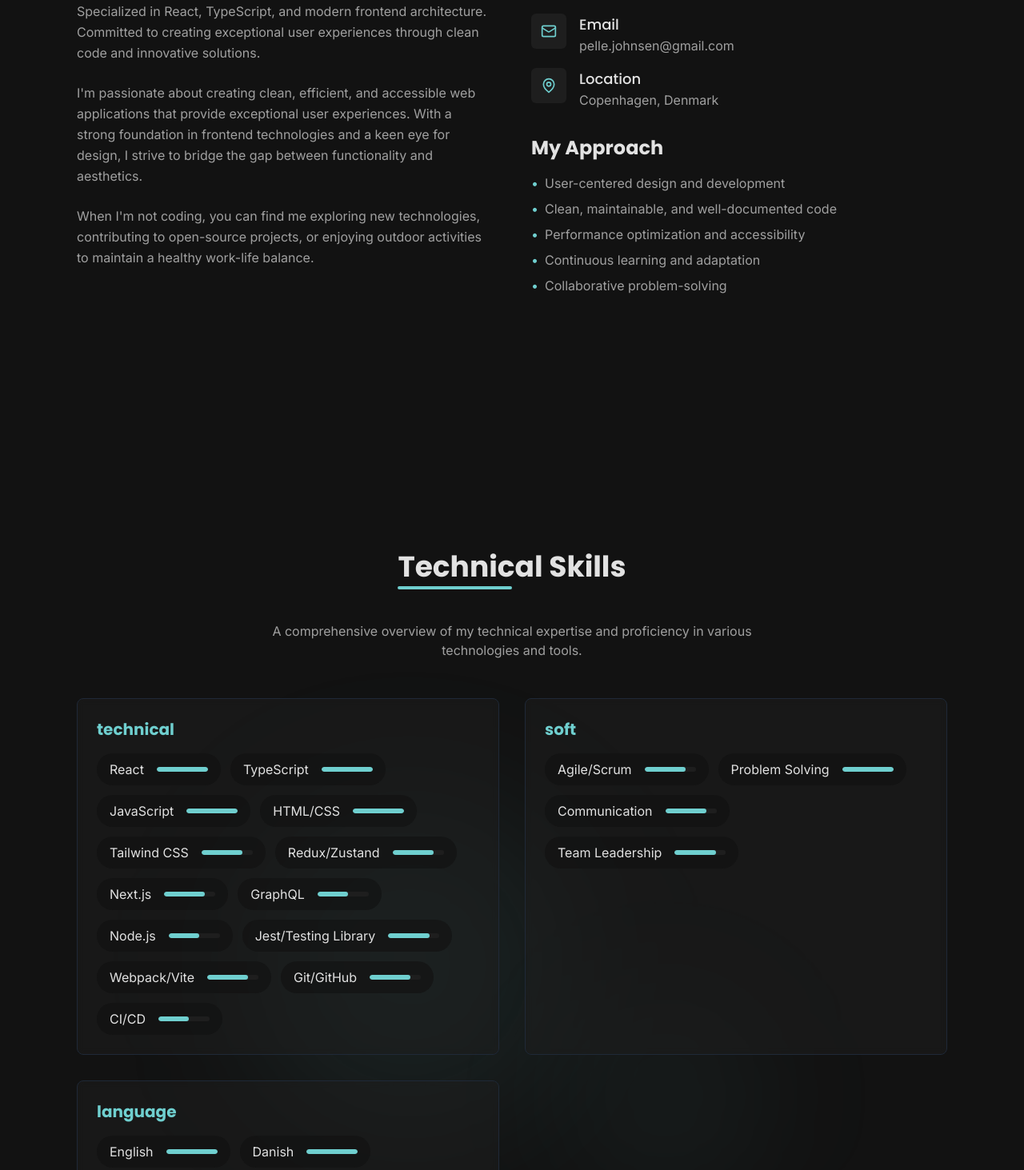
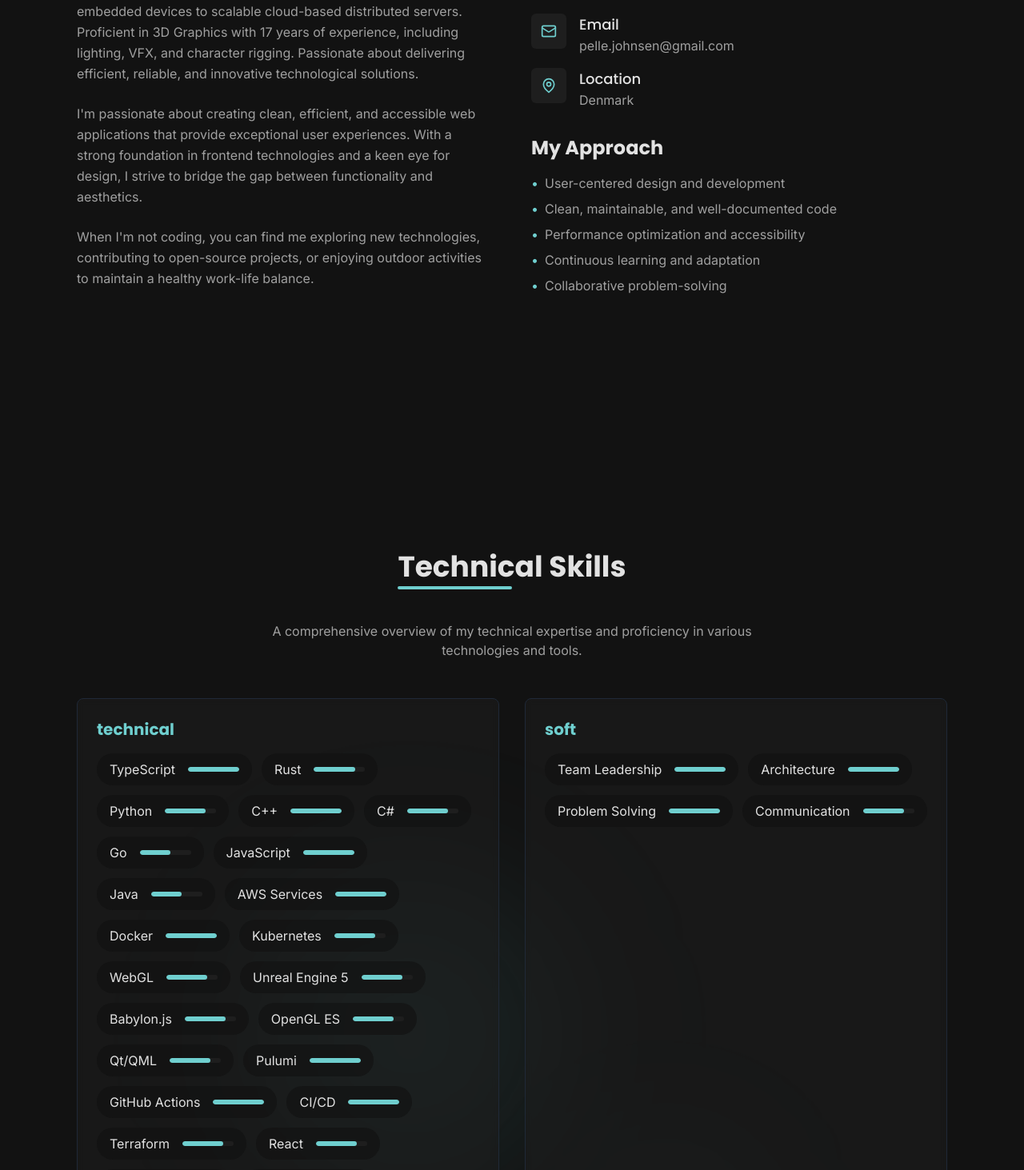
Before and after one commit to pjoe/pjoe.github.io, a React (Vite) app: page / in a window 1280 px wide. Shown: the part 1147-2610 px from the top of the page at 80% size. Built offline with nearby package versions, Linux system fonts and the light colour scheme.

Commit message:
feat: updated cv content

```diff
--- a/src/data/resumeData.ts
+++ b/src/data/resumeData.ts
@@ -67,191 +67,319 @@ export interface ResumeData {
 
 const resumeData: ResumeData = {
   name: "Pelle Johnsen",
-  title: "Seasoned Software Engineer and Technical Leader",
-  bio: "Passionate frontend developer with 8+ years of experience building responsive, accessible, and performant web applications. Specialized in React, TypeScript, and modern frontend architecture. Committed to creating exceptional user experiences through clean code and innovative solutions.",
+  title: "Seasoned Software Developer and Architect",
+  bio: "Software Developer and Architect with over 27 years of experience, specializing in systems ranging from resource-constrained embedded devices to scalable cloud-based distributed servers. Proficient in 3D Graphics with 17 years of experience, including lighting, VFX, and character rigging. Passionate about delivering efficient, reliable, and innovative technological solutions.",
   contact: {
     email: "pelle.johnsen@gmail.com",
-    phone: "+45 *** *** ***",
-    location: "Copenhagen, Denmark",
+    phone: "+45 27141525",
+    location: "Denmark",
     linkedin: "https://linkedin.com/in/pellej",
     github: "https://github.com/pjoe",
-    twitter: "https://twitter.com/johndoe",
-    website: "https://pjoe.github.io",
   },
   availability: {
-    status: "Full-time employed",
-    looking: true,
+    status: "CTO at Skybox.gg",
+    looking: false,
   },
   skills: [
-    { name: "React", level: 5, category: "technical" },
     { name: "TypeScript", level: 5, category: "technical" },
+    { name: "Rust", level: 4, category: "technical" },
+    { name: "Python", level: 4, category: "technical" },
+    { name: "C++", level: 5, category: "technical" },
+    { name: "C#", level: 4, category: "technical" },
+    { name: "Go", level: 3, category: "technical" },
     { name: "JavaScript", level: 5, category: "technical" },
-    { name: "HTML/CSS", level: 5, category: "technical" },
-    { name: "Tailwind CSS", level: 4, category: "technical" },
-    { name: "Redux/Zustand", level: 4, category: "technical" },
-    { name: "Next.js", level: 4, category: "technical" },
-    { name: "GraphQL", level: 3, category: "technical" },
-    { name: "Node.js", level: 3, category: "technical" },
-    { name: "Jest/Testing Library", level: 4, category: "technical" },
-    { name: "Webpack/Vite", level: 4, category: "technical" },
-    { name: "Git/GitHub", level: 4, category: "technical" },
-    { name: "CI/CD", level: 3, category: "technical" },
-    { name: "Agile/Scrum", level: 4, category: "soft" },
+    { name: "Java", level: 3, category: "technical" },
+    { name: "AWS Services", level: 5, category: "technical" },
+    { name: "Docker", level: 5, category: "technical" },
+    { name: "Kubernetes", level: 4, category: "technical" },
+    { name: "WebGL", level: 4, category: "technical" },
+    { name: "Unreal Engine 5", level: 4, category: "technical" },
+    { name: "Babylon.js", level: 4, category: "technical" },
+    { name: "OpenGL ES", level: 4, category: "technical" },
+    { name: "Qt/QML", level: 4, category: "technical" },
+    { name: "Pulumi", level: 5, category: "technical" },
+    { name: "GitHub Actions", level: 5, category: "technical" },
+    { name: "CI/CD", level: 5, category: "technical" },
+    { name: "Terraform", level: 4, category: "technical" },
+    { name: "React", level: 4, category: "technical" },
+    { name: "Node.js", level: 4, category: "technical" },
+    { name: "Django", level: 3, category: "technical" },
+    { name: "3D Graphics", level: 5, category: "technical" },
+    { name: "Team Leadership", level: 5, category: "soft" },
+    { name: "Architecture", level: 5, category: "soft" },
     { name: "Problem Solving", level: 5, category: "soft" },
     { name: "Communication", level: 4, category: "soft" },
-    { name: "Team Leadership", level: 4, category: "soft" },
+    { name: "Danish", level: 5, category: "language" },
     { name: "English", level: 5, category: "language" },
-    { name: "Danish", level: 5, category: "language" },
+    { name: "German", level: 2, category: "language" },
     { name: "Chinese", level: 1, category: "language" },
   ],
   experience: [
     {
-      title: "Senior Frontend Developer",
-      company: "TechCorp Inc.",
-      location: "San Francisco, CA",
-      period: "Jan 2020 - Present",
+      title: "CTO",
+      company: "Skybox.gg",
+      location: "Denmark",
+      period: "January 2023 - Present",
       description: [
-        "Lead a team of 5 frontend developers in building and maintaining a complex SaaS platform with 100k+ monthly active users",
-        "Architected and implemented a component library using React, TypeScript, and Tailwind CSS, reducing development time by 40%",
-        "Optimized application performance, improving load times by 60% and achieving a 95+ Lighthouse score",
-        "Implemented comprehensive testing strategy with Jest and Testing Library, achieving 90%+ code coverage",
+        "Migrated the main eSports analytics infrastructure to AWS with a multi-account setup and implemented DevOps practices using Pulumi",
+        "Developed a CS:GO 3D replay tool for broadcasting using Unreal Engine 5 with Lumen and real-time ray tracing",
+        "Built a fan engagement multiplayer casual game prototype using Babylon.js and PWA for mobile",
+        "Enhanced recruitment, employee evaluation, and career development processes",
+        "Managed development team leads and individual developers"
       ],
       technologies: [
-        "React",
-        "TypeScript",
-        "Tailwind CSS",
-        "Redux",
-        "Jest",
-        "Webpack",
+        "AWS",
+        "Pulumi",
+        "Unreal Engine 5",
+        "Babylon.js",
+        "DevOps",
+        "PWA"
       ],
     },
     {
-      title: "Frontend Developer",
-      company: "WebSolutions LLC",
-      location: "Seattle, WA",
-      period: "Mar 2017 - Dec 2019",
+      title: "Senior Solution Architect",
+      company: "Amazon Web Services",
+      location: "Denmark",
+      period: "March 2021 - December 2022",
       description: [
-        "Developed responsive web applications for clients across various industries",
-        "Migrated legacy jQuery codebase to modern React architecture",
-        "Collaborated with UX designers to implement pixel-perfect interfaces",
-        "Mentored junior developers and conducted code reviews",
+        "Advised startup clients on cloud architecture, focusing on security, reliability, cost optimization, and performance",
+        "Demonstrated solutions to address customer challenges using AWS services like CDK (IaC), ECS, EKS, CloudFront, API Gateway, RDS, Aurora, and SageMaker",
+        "Specialized in serverless technologies, containerization, databases, analytics, and AI/ML"
       ],
-      technologies: ["React", "JavaScript", "SCSS", "Redux", "REST APIs"],
+      technologies: [
+        "AWS",
+        "CDK",
+        "ECS",
+        "EKS",
+        "CloudFront",
+        "API Gateway",
+        "RDS",
+        "Aurora",
+        "SageMaker",
+        "Serverless",
+        "Containerization"
+      ],
     },
     {
-      title: "Junior Web Developer",
-      company: "Digital Creations",
-      location: "Portland, OR",
-      period: "Jun 2015 - Feb 2017",
+      title: "Chief Software Architect",
+      company: "TIMEmSYSTEM",
+      location: "Denmark",
+      period: "February 2020 - March 2021",
       description: [
-        "Built and maintained websites for small to medium-sized businesses",
-        "Implemented responsive designs using HTML, CSS, and JavaScript",
-        "Collaborated with the design team to ensure consistent brand identity",
-        "Optimized websites for SEO and performance",
+        "Improved product quality and development efficiency by introducing GitHub-based workflows and code reviews",
+        "Implemented CI/CD pipelines using GitHub Actions and automated deployment processes",
+        "Designed new architecture leveraging Kubernetes on Azure with infrastructure as code via Pulumi",
+        "Mentored the team in new technologies and streamlined release planning",
+        "Led development and operations teams"
       ],
-      technologies: ["HTML", "CSS", "JavaScript", "jQuery", "WordPress"],
+      technologies: [
+        "GitHub",
+        "CI/CD",
+        "GitHub Actions",
+        "Kubernetes",
+        "Azure",
+        "Pulumi"
+      ],
     },
+    {
+      title: "CTO",
+      company: "BRAND3D",
+      location: "Denmark",
+      period: "January 2018 - January 2020",
+      description: [
+        "Led technical development for real-time 3D browser experiences",
+        "Oversaw front-end and back-end development, cloud server infrastructure, and CI/CD processes",
+        "Architected new applications and managed DevOps engineering",
+        "Acted as the technical liaison for customer relations"
+      ],
+      technologies: [
+        "3D",
+        "WebGL",
+        "Cloud Infrastructure",
+        "CI/CD",
+        "DevOps"
+      ],
+    },
+    {
+      title: "VP of 3D Technology",
+      company: "GlobalScanning",
+      location: "Denmark",
+      period: "July 2016 - January 2018",
+      description: [
+        "Advanced 3D scanning technologies and cloud services",
+        "Continued development of p3d.in, enhancing core components and server infrastructure",
+        "Established server tooling, workflows, and CI/CD pipelines",
+        "Initiated a new 2D imaging cloud project using Kubernetes, Django, and Ember.js",
+        "Recruited developers and DevOps engineers"
+      ],
+      technologies: [
+        "3D Scanning",
+        "Cloud Services",
+        "CI/CD",
+        "Kubernetes",
+        "Django",
+        "Ember.js"
+      ],
+    },
+    {
+      title: "Software Lead",
+      company: "BLUETOWN",
+      location: "Denmark",
+      period: "July 2015 - July 2016",
+      description: [
+        "Developed scalable backend and frontend solutions for millions of end-users",
+        "Designed customer signup and billing systems for WiFi and VoIP services",
+        "Configured networking setups including routers, captive portals, RADIUS, and VLANs",
+        "Explored backbone connectivity over VSAT technology"
+      ],
+      technologies: [
+        "Backend Development",
+        "Frontend Development",
+        "Networking",
+        "RADIUS",
+        "VLANs",
+        "VSAT"
+      ],
+    },
+    {
+      title: "Core Developer and Architect",
+      company: "p3d.in",
+      location: "Denmark",
+      period: "September 2011 - January 2020",
+      description: [
+        "Developed both frontend and backend for p3d.in, enhancing the online 3D model sharing platform",
+        "Transitioned backend infrastructure to Docker and Kubernetes",
+        "Migrated frontend technologies from jQuery to Ember.js"
+      ],
+      technologies: [
+        "3D",
+        "WebGL",
+        "Docker",
+        "Kubernetes",
+        "jQuery",
+        "Ember.js"
+      ],
+    },
+    {
+      title: "Consultant",
+      company: "Laerdal Medical",
+      location: "Denmark",
+      period: "2011 - 2015",
+      description: [
+        "Developed software for embedded Linux platforms using Qt/QML",
+        "Optimized UI performance",
+        "Implemented automated testing"
+      ],
+      technologies: [
+        "Embedded Linux",
+        "Qt/QML",
+        "UI Optimization",
+        "Automated Testing"
+      ],
+    },
+    {
+      title: "Co-Founder & CTO",
+      company: "SoftMobile",
+      location: "Denmark",
+      period: "2008 - 2011",
+      description: [
+        "Developed vertical applications with mobile clients for location-based services using J2ME, Python, and Django"
+      ],
+      technologies: [
+        "J2ME",
+        "Python",
+        "Django",
+        "Location-based Services",
+        "Mobile Development"
+      ],
+    },
+    {
+      title: "Software Developer",
+      company: "Mozilla Corporation",
+      location: "Remote",
+      period: "March 2008 - September 2008",
+      description: [
+        "Developed new C++ APIs for embedding Firefox in other applications, with support for Qt on Windows, Linux, and Maemo"
+      ],
+      technologies: [
+        "C++",
+        "Firefox",
+        "Qt",
+        "Windows",
+        "Linux",
+        "Maemo"
+      ],
+    }
   ],
   education: [
     {
-      degree: "Master of Science in Computer Science",
-      institution: "Stanford University",
-      location: "Stanford, CA",
-      period: "2013 - 2015",
-      description:
-        "Specialized in Human-Computer Interaction and Web Technologies",
-      achievements: [
-        "Graduated with honors (GPA: 3.9/4.0)",
-        "Published research paper on UI optimization techniques",
-        "Teaching Assistant for Web Development course",
-      ],
+      degree: "B.Sc.E.E in Electronics/Computer Science",
+      institution: "Engineering Academy of Denmark",
+      location: "Denmark",
+      period: "1992 - 1995",
+      description: "Thesis: Object-Oriented Programming using C for Mobile Phones"
     },
     {
-      degree: "Bachelor of Science in Computer Science",
-      institution: "University of Washington",
-      location: "Seattle, WA",
-      period: "2009 - 2013",
-      description: "Minor in User Experience Design",
-      achievements: [
-        "Dean's List all semesters",
-        "Led student web development club",
-        "Completed capstone project with local tech company",
-      ],
-    },
+      degree: "Digital Artist Program",
+      institution: "Truemax Academy",
+      location: "Denmark",
+      period: "2005 - 2006",
+      description: "Focus on 3D Graphics using 3D Studio Max, Maya, ZBrush, and Photoshop; skills in modeling, texturing, rigging, animation, lighting, and rendering"
+    }
   ],
   certifications: [
     {
-      title: "AWS Certified Developer",
-      issuer: "Amazon Web Services",
-      date: "2022",
-      description:
-        "Expertise in developing, deploying, and debugging cloud-based applications using AWS",
-      skills: ["AWS Lambda", "S3", "DynamoDB", "API Gateway"],
-      url: "https://www.credly.com/badges/example",
+      title: "Object-Oriented Analysis and Design for Embedded Systems",
+      issuer: "Professional Training",
+      description: "Advanced techniques for designing embedded systems using object-oriented principles"
     },
     {
-      title: "Professional Scrum Master I",
-      issuer: "Scrum.org",
-      date: "2021",
-      description:
-        "Certified in facilitating Scrum processes and supporting teams in Agile development",
-      skills: ["Agile", "Scrum", "Sprint Planning", "Retrospectives"],
-      url: "https://www.scrum.org/certificates/example",
+      title: "Project Planning and Management",
+      issuer: "Professional Training",
+      description: "Methodologies and best practices for effective project management"
     },
     {
-      title: "React Advanced Patterns",
-      issuer: "Frontend Masters",
-      date: "2020",
-      description:
-        "Mastery of advanced React patterns and performance optimization techniques",
-      skills: ["React Hooks", "Context API", "Code Splitting", "Memoization"],
-      url: "https://frontendmasters.com/certificates/example",
+      title: "NVIDIA Fundamentals of Deep Learning",
+      issuer: "NVIDIA",
+      description: "Core concepts and applications of deep learning technologies"
     },
+    {
+      title: "W3C WebGPU Community Working Group",
+      issuer: "W3C",
+      date: "2020 - 2021",
+      description: "Contributed to the development of WebGPU, a cross-platform standard for GPU power in browsers and native apps"
+    }
   ],
   projects: [
     {
-      category: "Web",
-      title: "E-commerce Platform",
-      description:
-        "A full-featured e-commerce platform with product catalog, shopping cart, user authentication, and payment processing.",
-      technologies: ["React", "TypeScript", "Node.js", "MongoDB", "Stripe API"],
-      image:
-        "https://images.unsplash.com/photo-1557821552-17105176677c?ixlib=rb-4.0.3&ixid=M3wxMjA3fDB8MHxwaG90by1wYWdlfHx8fGVufDB8fHx8fA%3D%3D&auto=format&fit=crop&w=1000&q=80",
-      link: "https://ecommerce-project.example.com",
-      github: "https://github.com/johndoe/ecommerce-platform",
+      category: "Open Source",
+      title: "Loadem",
+      description: "A command-line tool for load testing web applications written in Rust",
+      technologies: ["Rust", "CLI", "Web Testing"],
+      image: "https://images.unsplash.com/photo-1607799279861-4dd421887fb3?ixlib=rb-4.0.3&ixid=M3wxMjA3fDB8MHxwaG90by1wYWdlfHx8fGVufDB8fHx8fA%3D%3D&auto=format&fit=crop&w=1000&q=80",
+      github: "https://github.com/pjoe/loadem"
     },
     {
-      category: "Tool",
-      title: "Task Management App",
-      description:
-        "A Kanban-style task management application with drag-and-drop functionality, user collaboration, and real-time updates.",
-      technologies: ["React", "TypeScript", "Firebase", "Tailwind CSS"],
-      image:
-        "https://images.unsplash.com/photo-1611224923853-80b023f02d71?ixlib=rb-4.0.3&ixid=M3wxMjA3fDB8MHxwaG90by1wYWdlfHx8fGVufDB8fHx8fA%3D%3D&auto=format&fit=crop&w=1000&q=80",
-      link: "https://task-app.example.com",
-      github: "https://github.com/johndoe/task-management",
+      category: "Open Source",
+      title: "Naga Contributor",
+      description: "Universal shader translator in Rust - contributed to this open source project",
+      technologies: ["Rust", "Shaders", "Graphics Programming"],
+      image: "https://images.unsplash.com/photo-1542831371-29b0f74f9713?ixlib=rb-4.0.3&ixid=M3wxMjA3fDB8MHxwaG90by1wYWdlfHx8fGVufDB8fHx8fA%3D%3D&auto=format&fit=crop&w=1000&q=80"
+    },
+    {
+      category: "3D",
+      title: "CS:GO 3D Replay Tool",
+      description: "A 3D replay tool for broadcasting CS:GO matches using Unreal Engine 5 with Lumen and real-time ray tracing",
+      technologies: ["Unreal Engine 5", "Lumen", "Ray Tracing", "3D Graphics", "eSports"],
+      image: "https://images.unsplash.com/photo-1542751371-adc38448a05e?ixlib=rb-4.0.3&ixid=M3wxMjA3fDB8MHxwaG90by1wYWdlfHx8fGVufDB8fHx8fA%3D%3D&auto=format&fit=crop&w=1000&q=80"
     },
     {
       category: "Web",
-      title: "Weather Dashboard",
-      description:
-        "A weather dashboard that displays current conditions and forecasts for multiple locations, with data visualization and alerts.",
-      technologies: ["React", "JavaScript", "Chart.js", "Weather API"],
-      image:
-        "https://images.unsplash.com/photo-1592210454359-9043f067919b?ixlib=rb-4.0.3&ixid=M3wxMjA3fDB8MHxwaG90by1wYWdlfHx8fGVufDB8fHx8fA%3D%3D&auto=format&fit=crop&w=1000&q=80",
-      link: "https://weather-dashboard.example.com",
-      github: "https://github.com/johndoe/weather-dashboard",
-    },
-    {
-      category: "Web",
-      title: "Portfolio Website",
-      description:
-        "A personal portfolio website showcasing projects and skills, with a custom design and animations.",
-      technologies: ["React", "TypeScript", "Tailwind CSS", "Framer Motion"],
-      image:
-        "https://images.unsplash.com/photo-1547658719-da2b51169166?ixlib=rb-4.0.3&ixid=M3wxMjA3fDB8MHxwaG90by1wYWdlfHx8fGVufDB8fHx8fA%3D%3D&auto=format&fit=crop&w=1000&q=80",
-      github: "https://github.com/johndoe/portfolio",
-    },
+      title: "Fan Engagement Game",
+      description: "A multiplayer casual game prototype for fan engagement using Babylon.js and PWA for mobile",
+      technologies: ["Babylon.js", "PWA", "Multiplayer", "WebGL", "JavaScript"],
+      image: "https://images.unsplash.com/photo-1511512578047-dfb367046420?ixlib=rb-4.0.3&ixid=M3wxMjA3fDB8MHxwaG90by1wYWdlfHx8fGVufDB8fHx8fA%3D%3D&auto=format&fit=crop&w=1000&q=80"
+    }
   ],
 };
 
```
